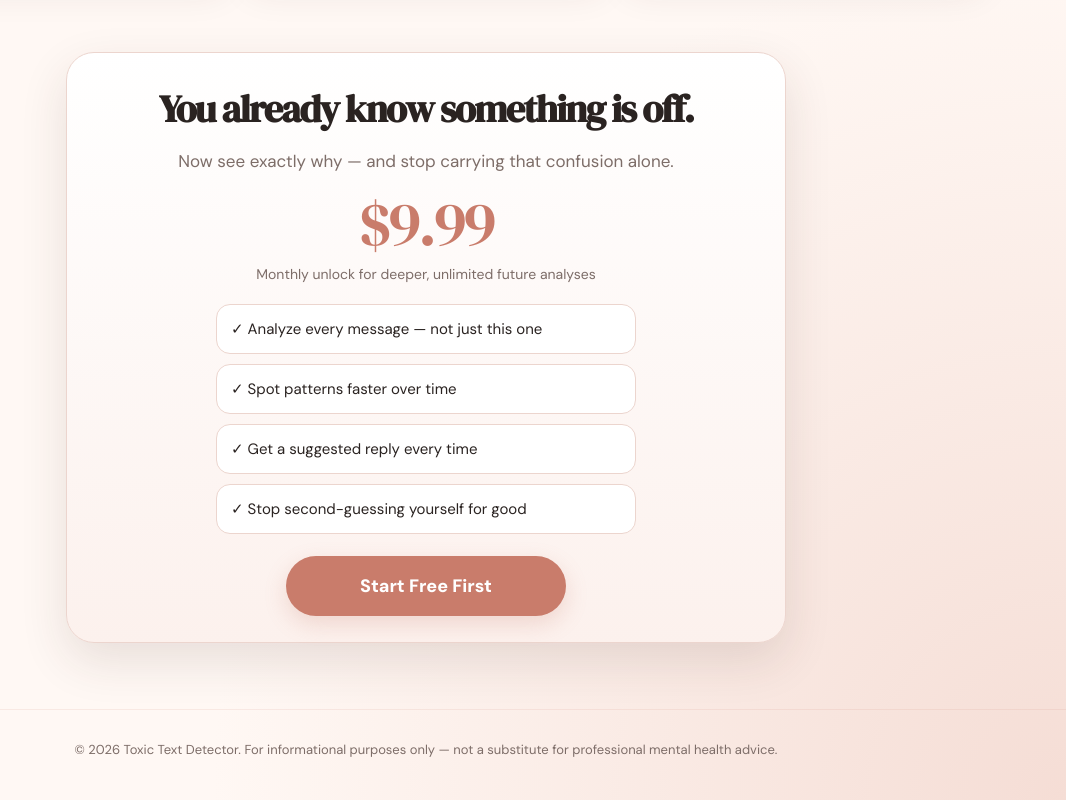
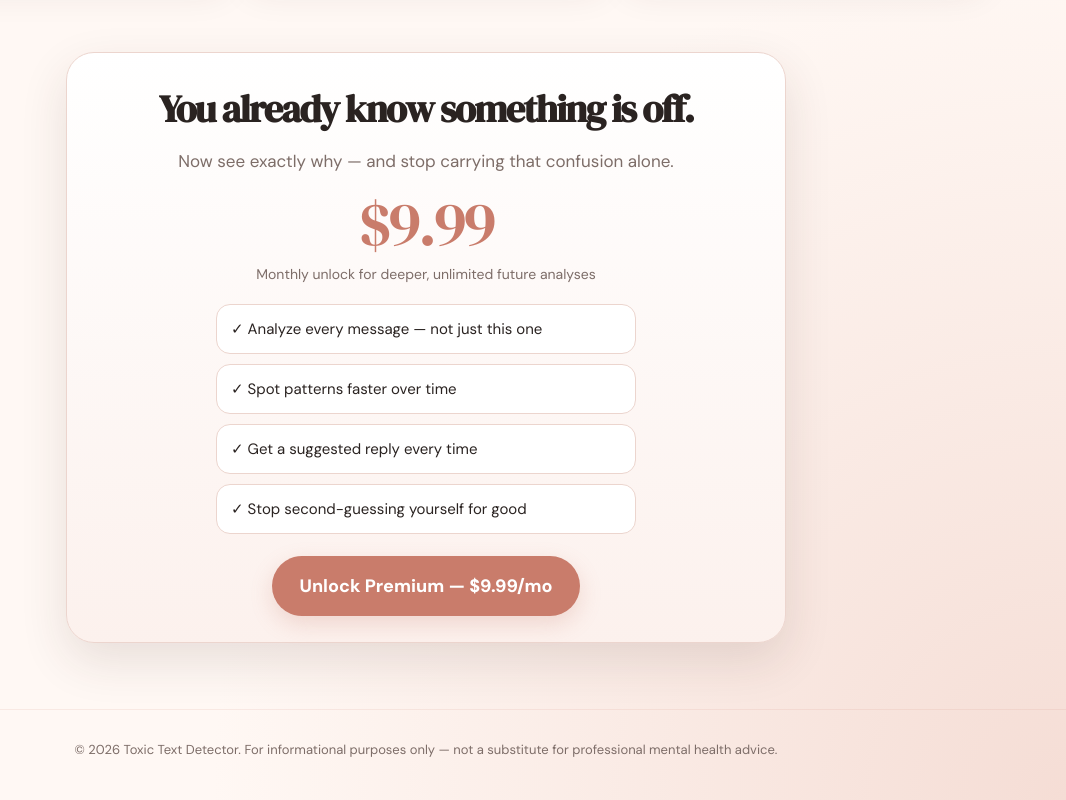
Before and after one commit to lsiena97/toxic-text-detector, a website: page index.html in a window 1280 px wide. Shown: the part 2521-3321 px from the top of the page, without its empty margins (214-1280 px from the left). Drawn offline with Linux system fonts and the light colour scheme.

Commit message:
botão de pricing aponta para o Stripe

```diff
--- a/index.html
+++ b/index.html
@@ -1045,9 +1045,9 @@
           <div>✓ Stop second-guessing yourself for good</div>
         </div>
 
-        <button class="primary-btn" onclick="document.getElementById('analyzer').scrollIntoView({behavior:'smooth'})">
-          Start Free First
-        </button>
+       <button class="primary-btn" onclick="window.open('https://buy.stripe.com/9B6aEWavPbNHbUe1s19Ve00', '_blank')">
+  Unlock Premium — $9.99/mo
+</button>
       </div>
     </div>
   </section>
```
